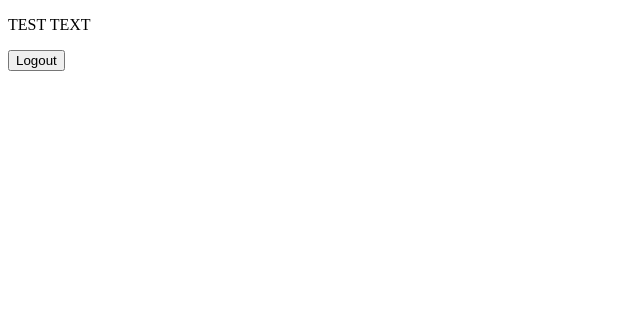
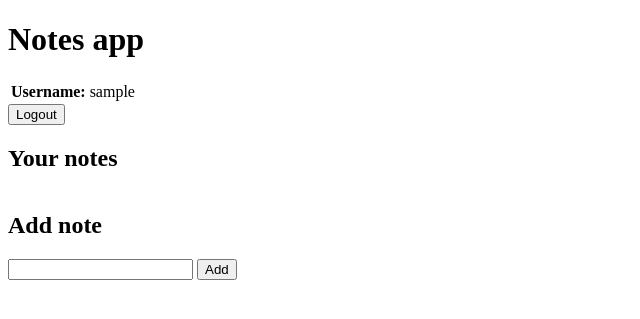
Before and after one commit to aejmmark/securityproject, a Django app: page / in a window 1280 px wide. Shown: the top 319 px of the page, without its empty margins (0-640 px from the left). Run offline with Django 5.2, Linux system fonts and the light colour scheme; the visitor is signed in with stand-in values (Sample User, id 1); data that the repository does not hold is empty.

Commit message:
Add functionality for adding, showing and deleting notes

```diff
--- a/src/pages/models.py
+++ b/src/pages/models.py
@@ -2,5 +2,5 @@ from django.db import models
 from django.contrib.auth.models import User
 
 class Note(models.Model):
-	user = models.OneToOneField(User, on_delete=models.CASCADE)
+	owner = models.ForeignKey(User, on_delete=models.CASCADE)
 	text = models.CharField(max_length=150)
--- a/src/pages/templates/pages/index.html
+++ b/src/pages/templates/pages/index.html
@@ -1,13 +1,42 @@
 <!DOCTYPE html>
 <html xmlns="http://www.w3.org/1999/xhtml">
-    <head>
-        <title>Website</title>
-    </head>
     <body>
-        <p>TEST TEXT</p>
+        <h1>Notes app</h1>
+
+        <table>
+        <tr>
+        <th style="text-align:left">Username: <td>{{user.username}}
+        </table>
+
+
+        <form action='logout/' method="POST">
+            {% csrf_token %}
+            <input type="submit" value="Logout"/>
+        </form>
+
+        <h2>Your notes</h2>
+
+        <table>
+        {% for note in notes %}
+        <tr>
+        <td>
+        {{note.text}}
+        <td>
+        <form action='deleteNote/' method="POST">
+            {% csrf_token %}
+            <input type="hidden" name="id" value="{{note.id}}" />
+            <input type="submit" value="Delete"/>
+        </form>
+
+        {% endfor %}
+        </table>
+
+        <h2>Add note</h2>
+
+        <form action='addNote/' method="POST" enctype="multipart/form-data">
+            {% csrf_token %}
+            <input type="text" name="note" id="note"/>
+            <input type="submit" value="Add"/>
+        </form>
     </body>
-    <form action='logout/' method="POST">
-        {% csrf_token %}
-        <input type="submit" value="Logout"/>
-    </form>
 </html>
--- a/src/pages/urls.py
+++ b/src/pages/urls.py
@@ -1,8 +1,10 @@
 from django.urls import path
 
-from .views import homePageView, createUserView
+from .views import homePageView, createUserView, deleteNoteView, addNoteView
 
 urlpatterns = [
     path('', homePageView, name='home'),
-    path('createUser/', createUserView, name='createUser')
+    path('createUser/', createUserView, name='createUser'),
+    path('addNote/', addNoteView, name='addNote'),
+    path('deleteNote/', deleteNoteView, name='deleteNote'),
 ]
--- a/src/pages/views.py
+++ b/src/pages/views.py
@@ -1,10 +1,11 @@
 from django.shortcuts import render, redirect
 from django.contrib.auth.decorators import login_required
+from django.http import JsonResponse
+from django.views.decorators.csrf import csrf_exempt
 from django.contrib.auth.forms import UserCreationForm
-
-@login_required
-def homePageView(request):
-	return render(request, 'pages/index.html')
+from django.contrib.auth.models import User
+from django.http import HttpResponse
+from .models import Note
 
 def createUserView(request):
 	if request.method == "POST":
@@ -15,3 +16,23 @@ def createUserView(request):
 	else:
 		form = UserCreationForm()
 	return render(request, 'pages/createUser.html', { "form" : form})
+
+@login_required
+def deleteNoteView(request):
+	n = Note.objects.get(pk=request.POST.get('id'))
+	if n.owner==request.user:
+		n.delete()
+	return redirect('/')
+
+@login_required
+def addNoteView(request):
+	text = request.POST.get('note')
+	n = Note(owner=request.user, text=text)
+	n.save()
+	return redirect('/')
+
+@login_required
+def homePageView(request):
+	notes = Note.objects.filter(owner=request.user)
+	#uploads = [{'id': n.id, 'text': n.text} for n in notes]
+	return render(request, 'pages/index.html', {'notes': notes})
```
Also changed, not shown: src/pages/migrations/__init__.py (added).
